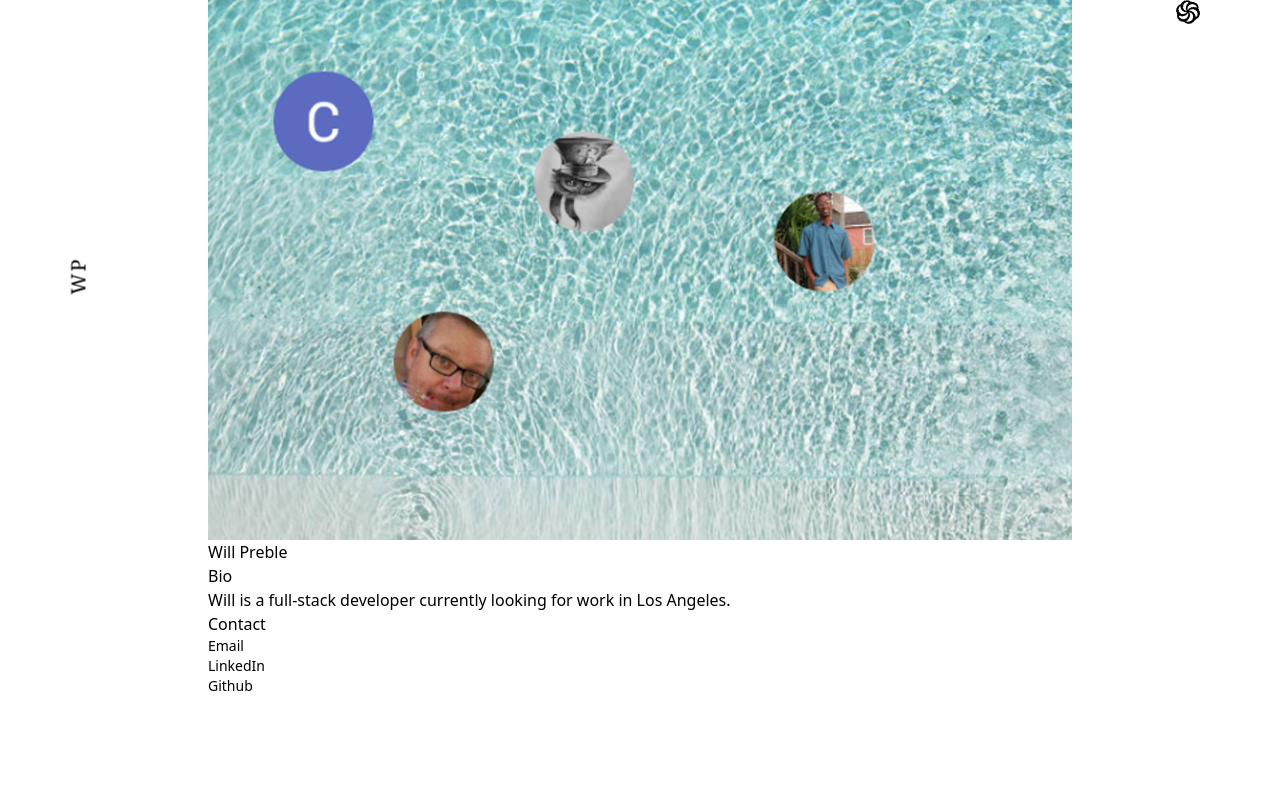
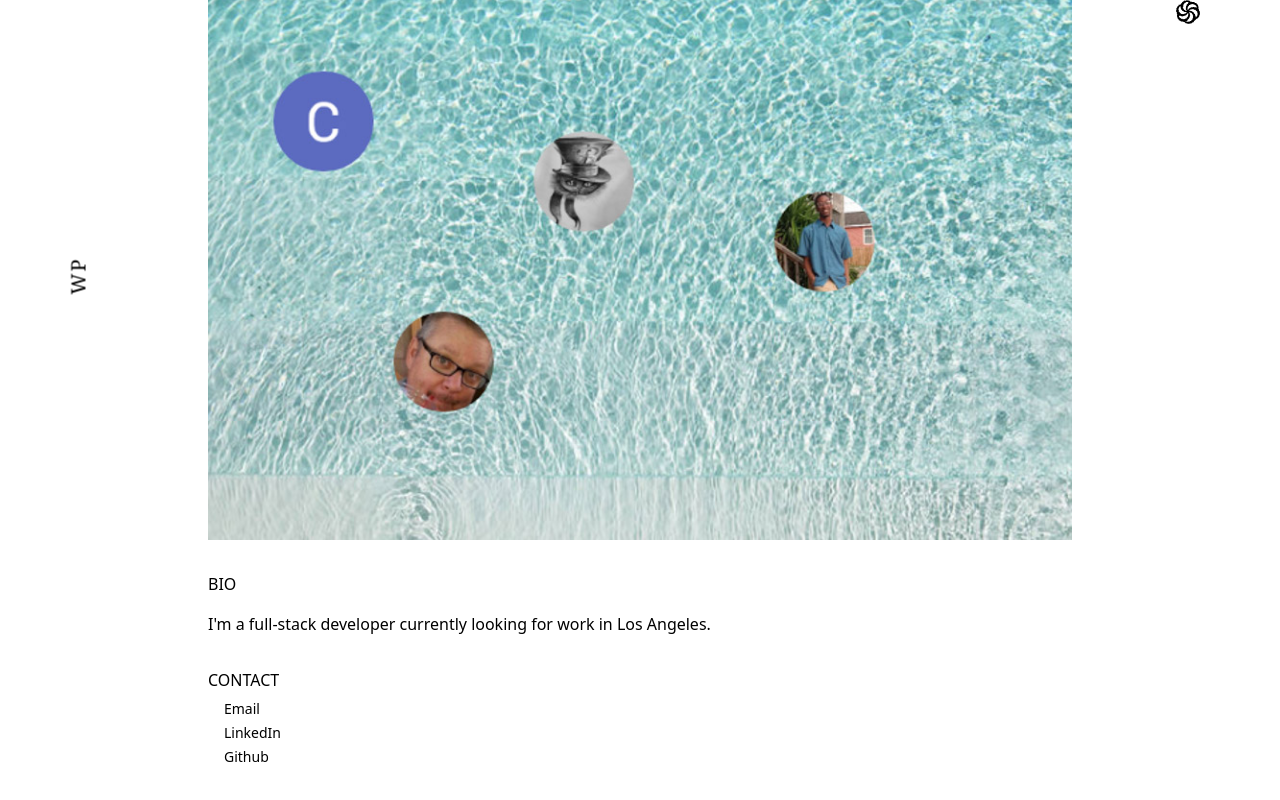
Before and after one commit to wpreble1/portfolio, a React (Create React App) app in the folder client/: page /info in a window 1280 px wide. Shown: the part 420-1220 px from the top of the page. Before the commit the page ends 1140 px from the top, so only its background shows below. Built offline with nearby package versions, Linux system fonts and the light colour scheme.

Commit message:
Style info page

```diff
--- a/client/src/pages/InfoPage.tsx
+++ b/client/src/pages/InfoPage.tsx
@@ -1,20 +1,39 @@
 import React, { FC, ReactElement } from 'react';
+
+import { LinkText } from '../components';
 
 import test from '../images/uc/uc-tile.jpg';
 
-const InfoPage: FC = (): ReactElement => {
+interface InfoPageProps {
+  setFullCover: any;
+}
+
+const InfoPage: FC<InfoPageProps> = ({ setFullCover }): ReactElement => {
+  setFullCover(false);
+
   return (
-    <div className="h-full lg:mx-40">
+    <div className="h-full lg:mx-40 pb-8">
       <div className="h-full bg-white my-0 mx-auto pt-16 px-6 pb-6 lg:pt-24 lg:px-12">
-        <img src={test} alt="" />
-        <h1>Will Preble</h1>
-        <h2>Bio</h2>
-        <p>Will is a full-stack developer currently looking for work in Los Angeles.</p>
-        <h2>Contact</h2>
-        <ul>
-          <li className="text-sm"><a href="mailto:wpreble1@gmail.com" target="_blank" rel="noreferrer noopener">Email</a></li>
-          <li className="text-sm"><a href="https://linkedin.com/in/will-preble/" target="_blank" rel="noreferrer noopener">LinkedIn</a></li>
-          <li className="text-sm"><a href="https://github.com/wpreble1/" target="_blank" rel="noreferrer noopener">Github</a></li>
+        <img className="pb-8" src={test} alt="" />
+        <h2 className="uppercase">Bio</h2>
+        <p className="pt-4">
+          I&apos;m a full-stack developer currently looking for work in Los
+          Angeles.
+        </p>
+        <h2 className="uppercase pt-8 pb-1">Contact</h2>
+        <ul className="list-none">
+          <LinkText
+            link="mailto:wpreble1@gmail.com"
+            text="Email"
+          />
+          <LinkText
+            link="https://linkedin.com/in/will-preble/"
+            text="LinkedIn"
+          />
+          <LinkText
+            link="https://github.com/wpreble1/"
+            text="Github"
+          />
         </ul>
       </div>
     </div>
```
